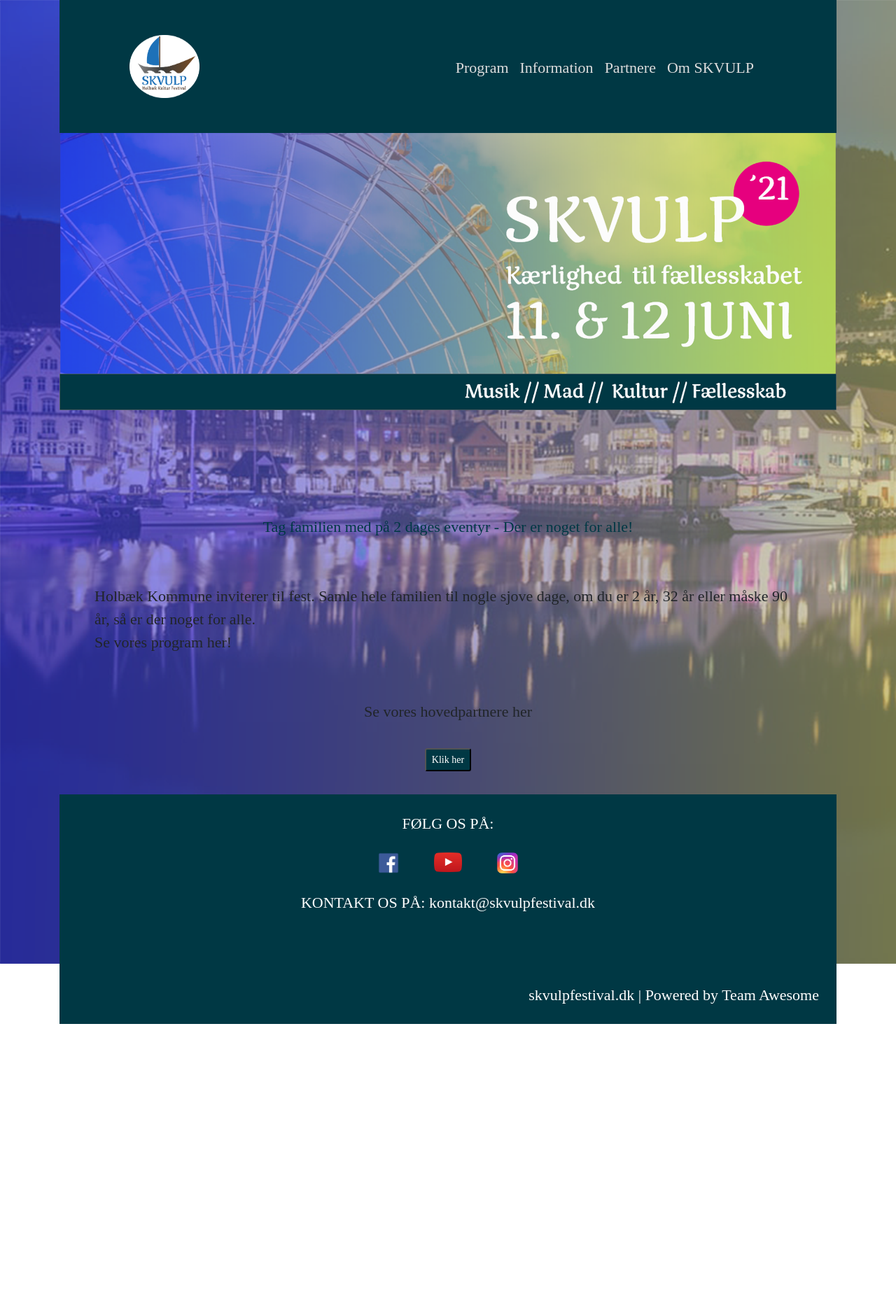
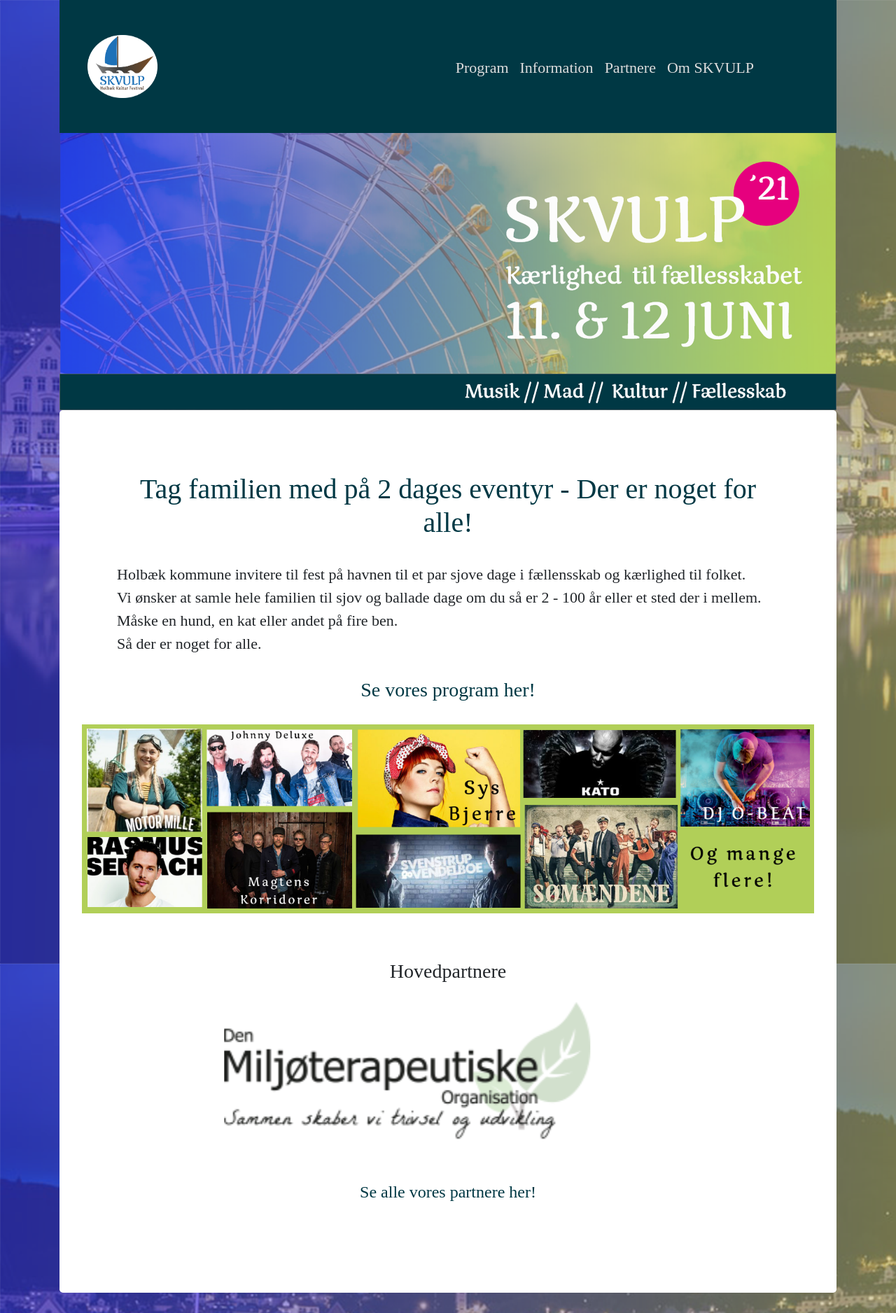
Before and after one commit to Heidi2101/Hjemmeside, a website: page index.html in a window 1280 px wide. Shown: the top 1876 px of the page at 70% size. Before the commit the page ends 1463 px from the top, so only its background shows below. Drawn offline with nearby package versions, Linux system fonts and the light colour scheme; a script that the page names is missing; files whose address does not match are found by name; a web font is replaced by a local one.

Commit message:
rettelser og carosel

```diff
--- a/CSS/_myStyles.scss
+++ b/CSS/_myStyles.scss
@@ -39,3 +39,23 @@
 	max-width: 100%; /* Bredde må maks fylde 100% */
 	height: auto; /* Højden skal tilpasse sig */
 }
+
+
+@media #{$myStyles} {
+
+.navbar{
+	display: flex;
+	justify-content: space-between;
+
+
+}
+
+.logo{
+	height: 30px;
+	width: 50px;
+	margin-left: -60px;
+	justify-items: center ;
+
+}
+
+}
--- a/CSS/styles.scss
+++ b/CSS/styles.scss
@@ -15,7 +15,9 @@
 
 /* Her retter vi margin og padding (p-1, p-2, pb-1.... og m-1, m-2, mt-1 osv) */
 $spacer: 100px;
-
+$myStyles: "screen and (min-width: 320px)";
+$tablet: "screen and (min-width: 768px)";
+$computer: "screen and (min-width:1200px)";
 /* Her importerer vi Bootstrap i vores egen css - Dvs bootstrap css filen skal ikke længere være i vores HTML dokument */
 @import "../node_modules/bootstrap/scss/bootstrap";
 
@@ -24,7 +26,17 @@
 	margin-bottom: 20px;
 }
 
+body {
+	background-image: url("../images/havngradient.png");
 
+}
+
+.btn1{
+	border-radius: 20px !important;
+	height: 50px;
+	width: 100px;
+	font-size: 20px;
+}
 
 body {
 	font-family: 'Rumba';font-size: 22px;
@@ -44,6 +56,9 @@
 /* Her henter vi vores tablet version _tablet.scss */
 @import "tablet";
 
+
+
+
 /* Her henter vi vores computer version _tablet.scss */
 @import "computer";
 
--- a/index.html
+++ b/index.html
@@ -32,10 +32,10 @@
 
 
 <!-- Nana her -->
-<div class="bg">
+
 <div class="container">
-    <nav class="navbar navbar-expand-lg navbar-dark bg-primary align-content-sm-center justify-content-sm-center ">
-        <img src="images/logo_skvulp3.png" alt="logo" style="height: 90px; width: 100px;">
+    <nav class="navbar navbar-expand-lg navbar-dark bg-primary ">
+        <img class="logo mr-2 justify-content-sm-evenly d-sm-flex" src="images/Logo_Skvulp3.png" alt="logo" style="height: 90px; width: 100px;">
         <a href="index.html" class="navbar-brand"></a>
         <button class="navbar-toggler mt-2" type="button" data-toggle="collapse" data-target="#navbarContent">
             <span class="navbar-toggler-icon"></span>
@@ -44,13 +44,13 @@
         <div class="collapse navbar-collapse  text-white " id="navbarContent">
             <ul class="navbar-nav ml-auto">
                 <li class="nav-item">
-                    <a href="#" class="nav-link text-light">Program</a>
+                    <a href="program.html" class="nav-link text-light">Program</a>
                 </li>
                 <li class="nav-item">
                     <a href="#" class="nav-link text-light">Information</a>
                 </li>
                 <li class="nav-item">
-                    <a href="#" class="nav-link text-light">Partnere</a>
+                    <a href="partnere.html" class="nav-link text-light">Partnere</a>
                 </li>
                 <li class="nav-item">
                     <a href="#" class="nav-link text-light">Om SKVULP</a>
@@ -61,38 +61,102 @@
     </nav>
 </div>
 
+
 <div class="container">
     <img src="images/banner2.png" alt="banner">
 
+<div class="jumbotron bg-white">
     <div class="text">
-        <p class="px-2 text-center text-primary mt-4 text-lg-4 text-md-5">
+        <h1 class="px-2 text-center text-primary mt-1 text-lg-4 text-md-5">
             Tag familien med på 2 dages eventyr - Der er noget for alle!
+        </h1>
+
+        <br>
+
+        <p class="px-2">Holbæk kommune invitere til fest på havnen til et par sjove dage i
+            fællensskab og kærlighed til folket. <br> Vi ønsker at samle hele familien til sjov
+            og ballade dage om du så er 2 - 100 år eller et sted der i mellem.
+            <br>
+            Måske en hund, en kat eller andet på fire ben.
+            <br>
+            Så der er noget for alle.
         </p>
+        <br>
+        <h3 class="linktxt d-flex justify-content-center text-primary">
+            <a href="program.html"> Se vores program her!</a>
+        </h3>
+        <br>
+        <img src="images/Mit%20Post-projekt%20(2).png" alt="banner2">
 
-        <br><br>
+    </div>
 
-        <p class="px-2">Holbæk Kommune inviterer til fest.
-            Samle hele familien til nogle sjove dage, om du er 2 år,
-            32 år eller måske 90 år, så er der noget for alle.<br>
-
-            Se vores program her!
-        </p>
 
         <br><br>
 
         <!-- Banner -->
 
-        <p class="text-center">Se vores hovedpartnere her</p>
+        <h3 class="text-center">Hovedpartnere</h3>
 
-        <br>
+    <div id="carouselExampleIndicators" class="carousel slide w-55 align-items-center" data-ride="carousel">
+        <ol class="carousel-indicators">
+            <li data-target="#carouselExampleIndicators" data-slide-to="0" class="active"></li>
+            <li data-target="#carouselExampleIndicators" data-slide-to="1"></li>
+            <li data-target="#carouselExampleIndicators" data-slide-to="2"></li>
+        </ol>
+        <div class="carousel-inner">
+            <div class="carousel-item active">
+                <img class="d-block w-50 m-auto" src="images/miljoterapi-1.png" alt="miljø">
+            </div>
+            <div class="carousel-item">
+                <img class="d-block w-50 m-auto" src="images/Holbæk-lift-og-materialeudlejning.png" alt="Holdbæk lift">
+            </div>
+            <div class="carousel-item">
+                <img class="d-block w-50 m-auto" src="images/ebh-byg.png" alt="EBHbyg">
+            </div>
+            <div class="carousel-item">
+                <img class="d-block w-50 m-auto" src="images/stavnskær-elektrik.png" alt="Stavnkær">
+            </div>
+            <div class="carousel-item">
+                <img class="d-block w-50 m-auto" src="images/Sparekassen-sjælland-fyn.png" alt="sparekassen">
+            </div>
+            <div class="carousel-item">
+                <img class="d-block w-50 m-auto" src="images/Support-event.png" alt="support">
+            </div>
+            <div class="carousel-item">
+                <img class="d-block w-50 m-auto" src="images/Troels.png" alt="thoels">
+            </div>
+            <div class="carousel-item">
+                <img class="d-block w-50 m-auto" src="images/Holbæk-Kommune.png" alt="kommune">
+            </div>
+            <div class="carousel-item">
+                <img class="d-block w-50 m-auto" src="images/onprint.png" alt="onprint">
+            </div>
+            <div class="carousel-item">
+                <img class="d-block w-50 m-auto" src="images/odsherredmaleren.png" alt="odsherred">
+            </div>
+        </div>
+        <a class="carousel-control-prev" href="#carouselExampleIndicators" role="button" data-slide="prev">
+            <span class="carousel-control-prev-icon" aria-hidden="true"></span>
+            <span class="sr-only">Previous</span>
+        </a>
+        <a class="carousel-control-next" href="#carouselExampleIndicators" role="button" data-slide="next">
+            <span class="carousel-control-next-icon" aria-hidden="true"></span>
+            <span class="sr-only">Next</span>
+        </a>
+    </div>
+<br>
 
         <div class="text-center">
-            <button type="button" class="btn1 active btn-sm btn-lg btn-md text-white bg-primary">Klik her</button>
+            <h4 class="linktxt d-flex justify-content-center text-primary">
+                <a href="partnere.html"> Se alle vores partnere her!</a>
+            </h4>
             <br><br>
         </div>
     </div>
+</div>
 
-    <footer class="bg-primary text-white p-1 ">
+
+<footer class="bg-primary text-white p-1 ">
         <p class="d-flex justify-content-center">FØLG OS PÅ:</p>
         <div class="row d-flex justify-content-around justify-content-lg-center ">
             <div class="col-3,5 m-1">
@@ -149,17 +213,8 @@
 <script src="https://cdnjs.cloudflare.com/ajax/libs/popper.js/1.14.3/umd/popper.min.js" integrity="sha384-ZMP7rVo3mIykV+2+9J3UJ46jBk0WLaUAdn689aCwoqbBJiSnjAK/l8WvCWPIPm49" crossorigin="anonymous"></script>
 <script src="https://stackpath.bootstrapcdn.com/bootstrap/4.1.3/js/bootstrap.min.js" integrity="sha384-ChfqqxuZUCnJSK"></script>
 <script src="node_modules/bootstrap/dist/js/bootstrap.bundle.min.js"></script>
-<script>
-    function $(f) {
-
-    }
-
-    $(function () {
-
-    });
 
 
 
-</script>
 </body>
 </html>
```
Also changed, not shown: CSS/styles.css, images/Mit Post-projekt (2).png (added), images/mesterflyt (1).png (deleted), 1 other file.
